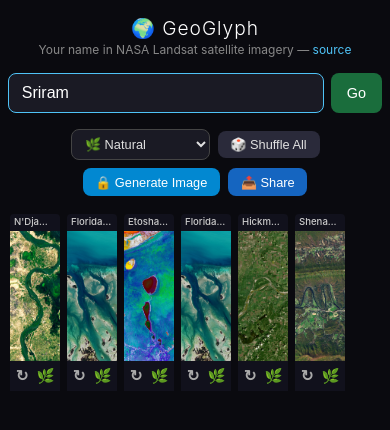
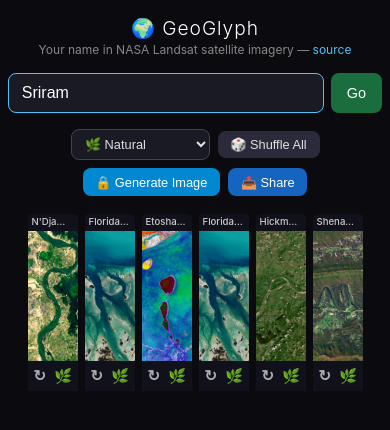
Before and after one commit to Ramsec-create/geoglyph, a FastAPI app: page / in a window 390 px wide. Shown: the top 430 px of the page. Run offline with FastAPI, Linux system fonts and the light colour scheme.

Commit message:
Mobile: center name slots (was inheriting flex-start from 768px) - 480px breakpoint only overrode gap, not justify-content - Add justify-content:center so short names sit centered on phone

```diff
--- a/templates/index.html
+++ b/templates/index.html
@@ -400,7 +400,7 @@
   @media (max-width: 480px) {
     .letter-slot { width: 54px; flex-shrink: 0; }
     .letter-slot img { height: 130px; width: 54px; object-fit: cover; }
-    .name-display { gap: 3px; }
+    .name-display { gap: 3px; justify-content: center; }
     h1 { font-size: 1.2rem; margin-bottom: 0.15rem; }
     .subtitle { font-size: 0.75rem; margin-bottom: 1rem; }
     .input-row { gap: 0.4rem; margin-bottom: 1rem; }
```
